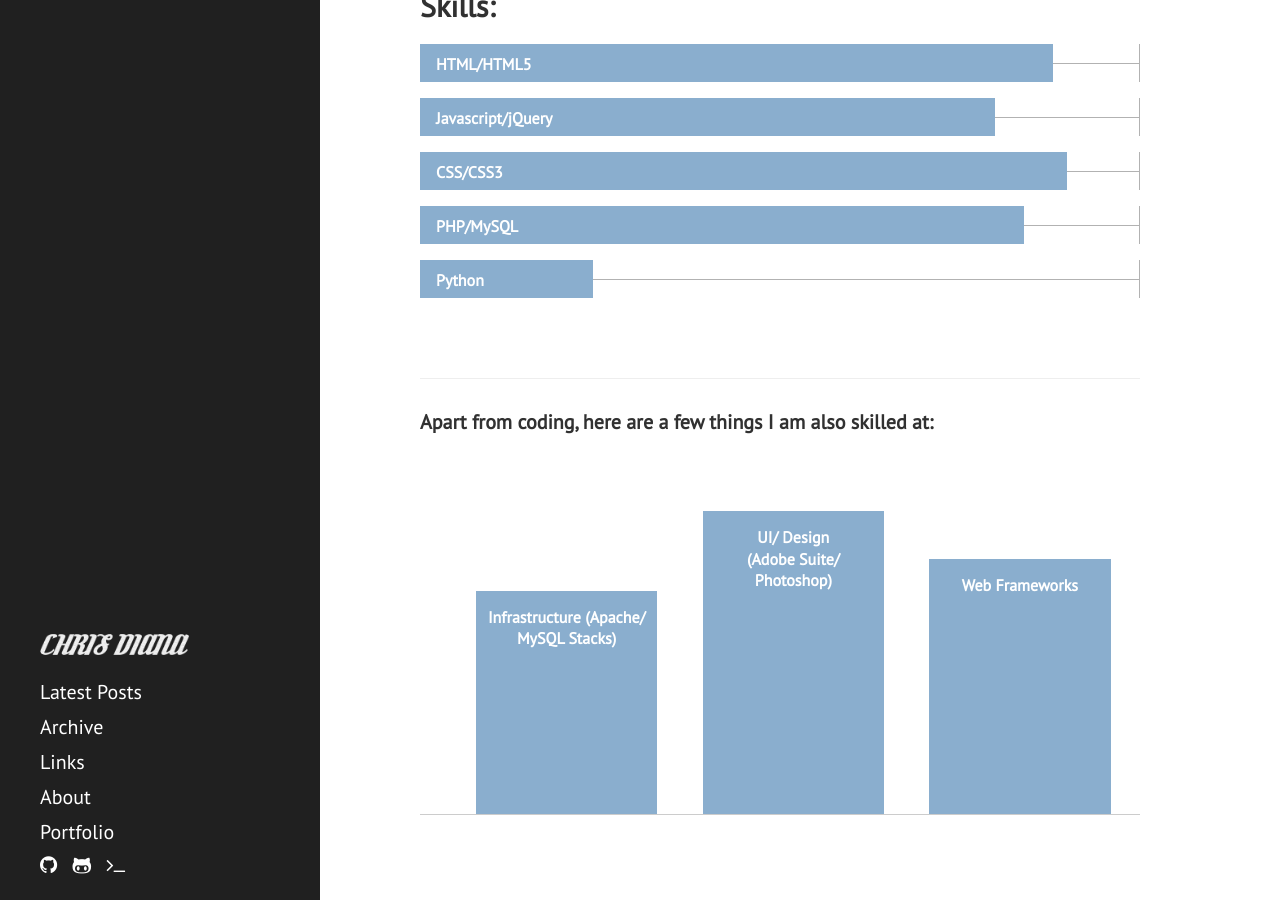
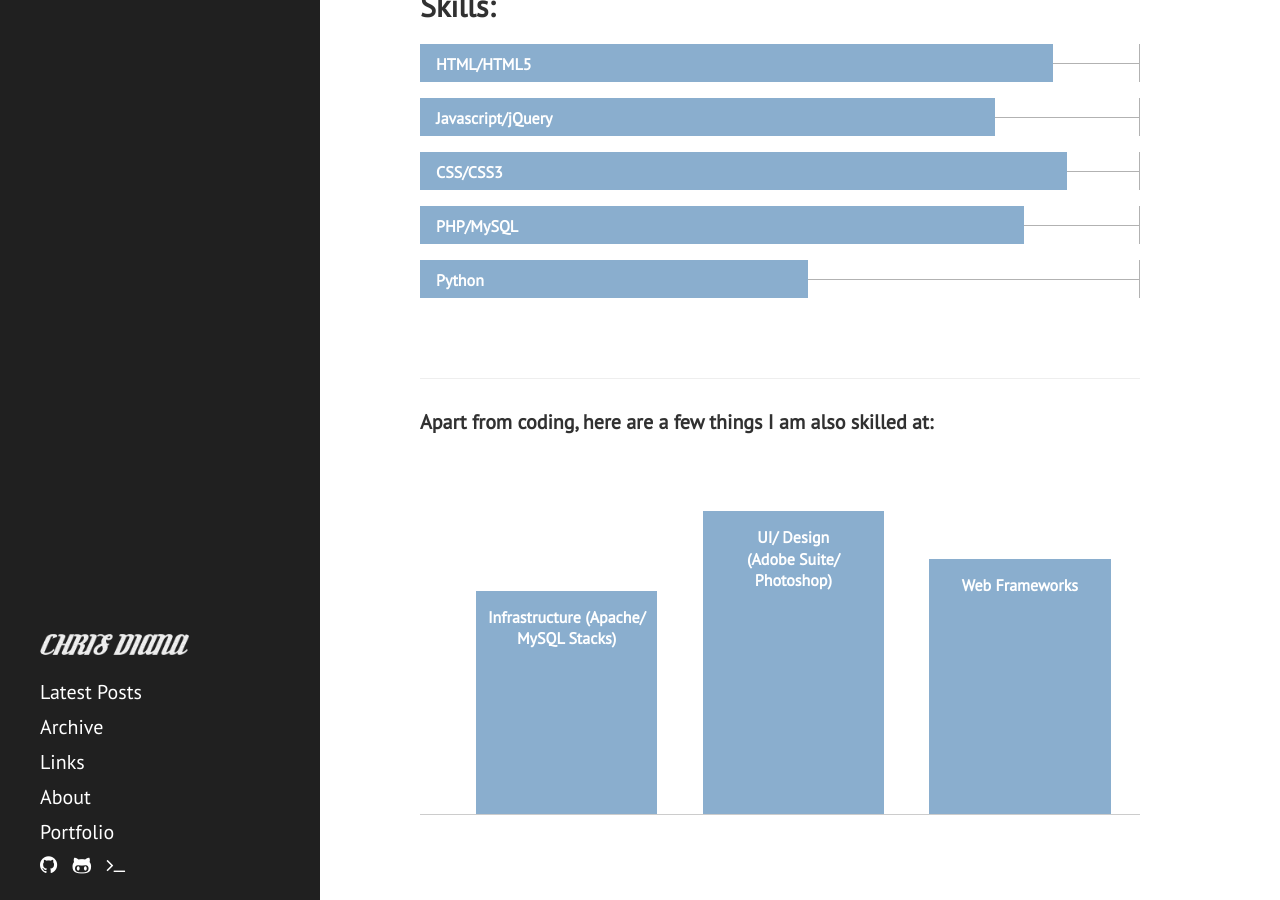
Before and after one commit to chrisdiana/cdmedia.github.io, a Jekyll site: the page built from about.md, in a window 1280 px wide and 900 px high, scrolled down 2609 px. Built offline with Jekyll 4.4.1, drawn with Linux system fonts in a browser that asks for light colours; nearby versions of some CDN libraries; Markdown is read by kramdown in place of the engine named in the settings.

Commit message:
update about

```diff
--- a/about.md
+++ b/about.md
@@ -112,7 +112,7 @@
 		</div>
 	</li>
 	<li>
-		<div class="skill-list-1__bar" style="width: 24%;">
+		<div class="skill-list-1__bar" style="width: 54%;">
 			<span class="skill-list-1__value">Python</span><span class="skill-list-1__percentage"></span>
 		</div>
 	</li>
```
